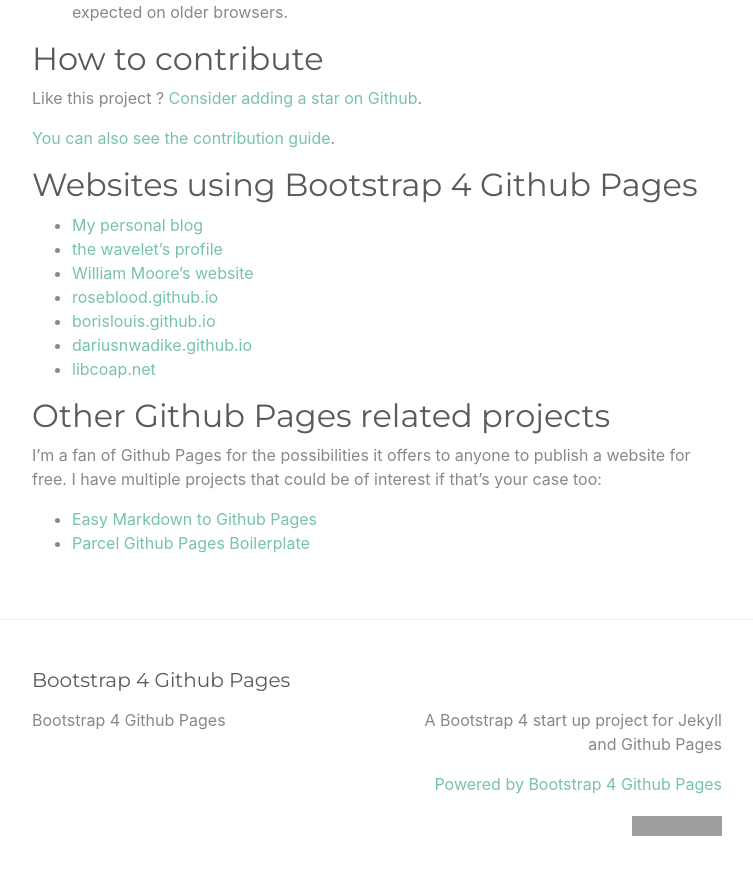
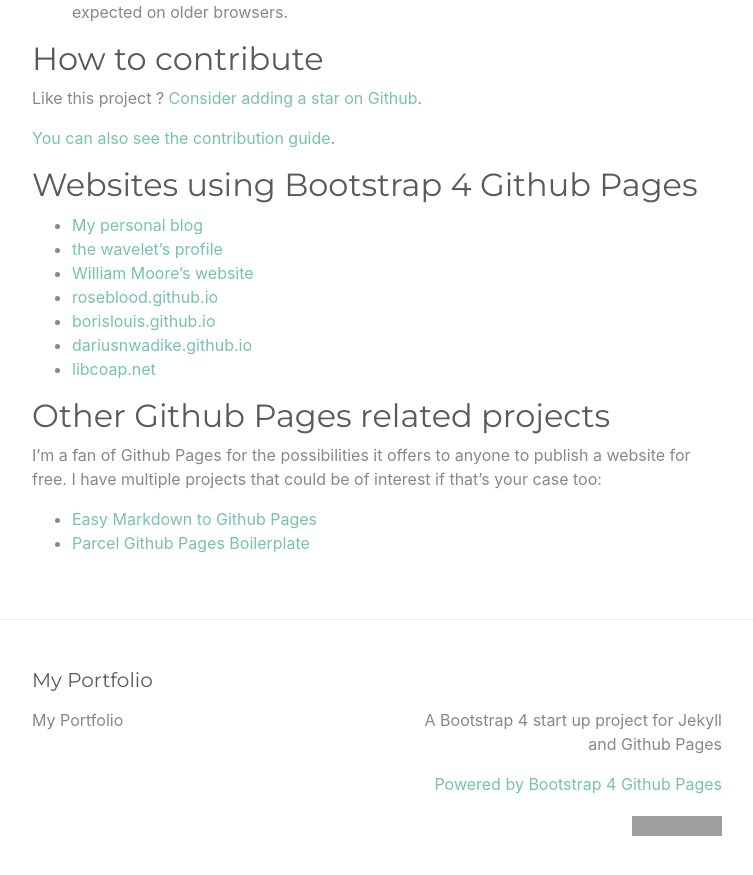
Before and after one commit to lindseyyii/web, a Jekyll site: the page built from index.md, in a window 1280 px wide and 900 px high, scrolled down 2544 px. Shown: the top 875 px of the window, without its empty margins (263-1016 px from the left). Built offline with Jekyll 4.4.1, drawn with Linux system fonts in a browser that asks for light colours; some of the changed text lies outside the part shown; grey boxes are pictures that could not be loaded.

Commit message:
Update _config.yml

```diff
--- a/_config.yml
+++ b/_config.yml
@@ -13,7 +13,7 @@
 # you will see them accessed via {{ site.title }}, {{ site.email }}, and so on.
 # You can create any custom variable you would like, and they will be accessible
 # in the templates via {{ site.myvariable }}.
-title: Bootstrap 4 Github Pages
+title: My Portfolio
 email: ""
 description: >- # this means to ignore newlines until "baseurl:"
   A Bootstrap 4 start up project for Jekyll and Github Pages
@@ -22,7 +22,7 @@
 #twitter_username: jekyllrb
 #github_username:  jekyll
 
-repository: "nicolas-van/bootstrap-4-github-pages"
+repository: "lindseyyii/bootstrap-4-github-pages"
 
 # Build settings
 plugins:
```
